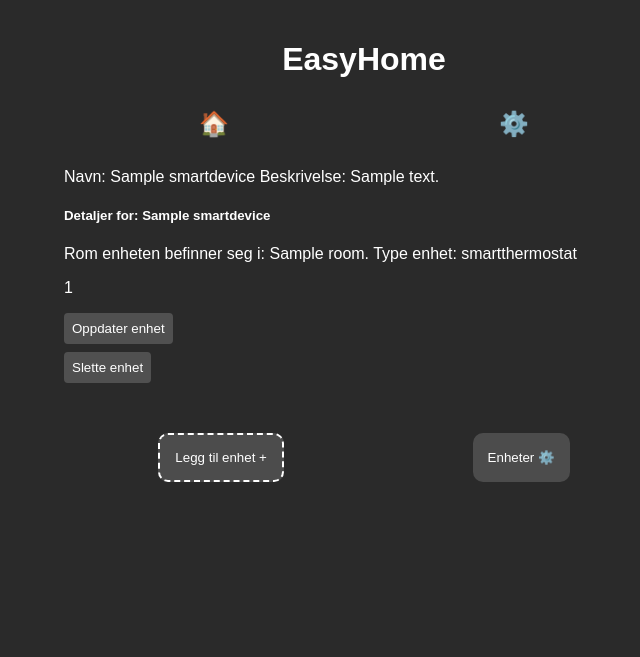
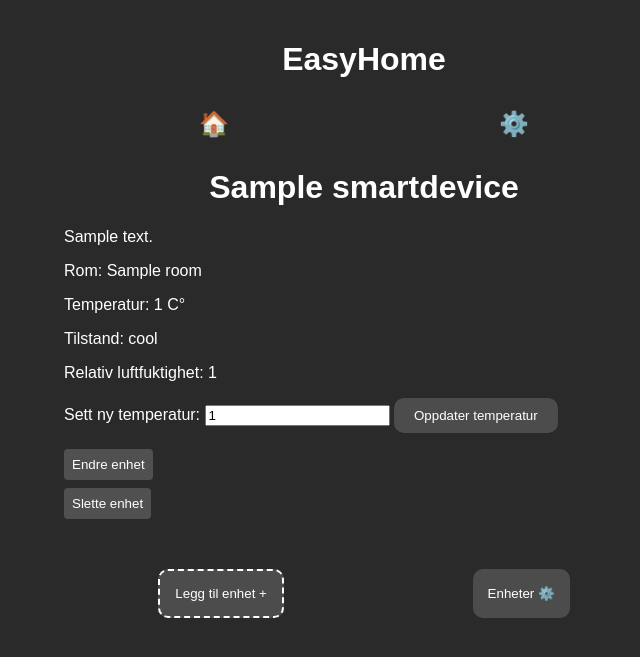
Before and after one commit to StefanBStrand/SETGruppe11HIOF, a Django app: page /device/smartthermostat/1/ in a window 1280 px wide. Shown: the top 657 px of the page, without its empty margins (276-916 px from the left). Run offline with Django 5.2, Linux system fonts and the light colour scheme; a user stored in the database is signed in; tables that the repository leaves empty hold one stand-in row (values such as "Sample post"); one stand-in notice (Sample message) is shown.

Commit message:
Using getters and setters

```diff
--- a/homeapp/forms.py
+++ b/homeapp/forms.py
@@ -16,11 +16,12 @@ class SmartThermostatForm(forms.ModelForm):
 class SmartBulbForm(forms.ModelForm):
     class Meta:
         model = SmartBulb
-        fields = ['name', 'color', 'room']
+        fields = ['is_on','name', 'color', 'room']
 
         labels = {
             "name": "Visningsnavn på smartpære",
             "room": "Rom enheten skal være i",
+            "is_on": "Pære på",
 
         }
 
--- a/homeapp/models.py
+++ b/homeapp/models.py
@@ -1,5 +1,10 @@
 from django.core.validators import MinValueValidator, MaxValueValidator
 from django.db import models
+
+from homeapp.services import send_turn_off_to_external_system, fetch_thermostat_data_from_external_system, \
+    send_temperature_update_to_external_system, send_mode_update_to_external_system, send_turn_on_to_external_system
+
+
 # Create your models here.
 
 
@@ -247,7 +252,7 @@ class SmartBulb(SmartDevice):
 class SmartThermostat(SmartDevice):
     temperature_in_room = models.IntegerField()
     set_temperature = models.IntegerField(default=22)
-    humidity = models.IntegerField()
+    humidity = models.IntegerField(default=50)
 
     def get_device_type(self):
         return "smartthermostat"
--- a/homeapp/urls.py
+++ b/homeapp/urls.py
@@ -23,7 +23,10 @@ urlpatterns = [
     path('device/<str:device_type>/<int:id>/', views.device_detail_view, name='device_detail'),
     path('update_device/<str:device_type>/<int:id>/', views.update_device_view, name='update_device'),
     path('thermostat/<int:id>/', views.thermostat_detail, name='thermostat_detail'),
-    path('device/<int:id>/', views.device_detail_view, name='device_detail'),
+    path('device/<str:device_type>/<int:id>/update-temperature/', views.update_device_temperature, name='update_device_temperature'),
+    #path('device/<int:id>/', views.device_detail_view, name='device_detail'),
+    path('device/<str:device_type>/<int:id>/toggle-light/', views.toggle_light, name='toggle_light'),
+
     path('login/', auth_views.LoginView.as_view(), name='login'),
     path('logout/', auth_views.LogoutView.as_view(next_page='login'), name='logout')
 ]
--- a/homeapp/views.py
+++ b/homeapp/views.py
@@ -1,11 +1,11 @@
+from django.http import HttpResponse
+
 from .forms import SmartThermostatForm, SmartBulbForm, CarChargerForm
 # Create your views here.
 from .models import Home, Room, SmartDevice, CarCharger, SmartThermostat, SmartBulb
 from django.shortcuts import render, get_object_or_404, redirect
 from django.contrib import messages
-from django.urls import reverse_lazy
-
-
+from django.urls import reverse_lazy, reverse
 
 from django.contrib.auth.decorators import login_required
 
@@ -121,6 +121,34 @@ def thermostat_detail(request, id):
     return render(request, 'thermostat_detail.html', {'thermostat': thermostat})
 
 @login_required
+def update_device_temperature(request, device_type, id):
+    if request.method == "POST":
+        # Hent enheten basert på device_type og id
+        device = get_object_or_404(SmartThermostat, id=id)
+
+
+        # Hent ny temperatur fra POST-data
+        new_temperature = int(request.POST.get('temperature'))
+
+        try:
+            # Kall modellen sin metode for oppdatering
+            response_message = device.update_temperature(new_temperature)
+            # Legg til en suksessmelding
+            messages.success(request, response_message)
+        except Exception as e:
+            # Legg til en feilmelding ved unntak
+            messages.error(request, f"Feil ved oppdatering av temperatur: {e}")
+
+        # Omdiriger tilbake til riktig device_detail URL
+        return redirect('device_detail', device_type=device_type, id=id)
+
+    messages.error(request, "Invalid request method.")
+    return redirect(reverse('device_detail', kwargs={'device_type': device_type, 'id': id}))
+    #return render(request, 'device_detail.html', {'device': device, 'device_type': device_type})
+
+
+
+@login_required
 def new_device_list(request):
     return render(request, 'new_device_list.html')
 
@@ -197,3 +225,26 @@ def delete_device_view(request, device_type, id):
 
 
     return render(request, 'delete_device.html', {'device': device, 'device_type': device_type})
+
+@login_required
+def toggle_light(request, device_type, id):
+
+    if device_type != "smartbulb":
+        return redirect('device_detail', device_type=device_type, id=id)
+
+    bulb = get_object_or_404(SmartBulb, id=id)
+
+    try:
+        if bulb.is_on:
+
+            response_message = bulb.turn_off()
+            messages.success(request, response_message)
+        else:
+            #
+            response_message = bulb.turn_on()
+            messages.success(request, response_message)
+    except Exception as e:
+        messages.error(request, f"Failed to toggle light: {e}")
+
+
+    return redirect('device_detail', device_type=device_type, id=id)
--- a/templates/base.html
+++ b/templates/base.html
@@ -20,7 +20,24 @@
         <button id="settings-btn" class="icon-button">⚙️</button>
     </nav>
 
+        <script>
 
+    setTimeout(function() {
+        const messages = document.getElementById('messages');
+        if (messages) {
+            messages.style.display = 'none'; // Skjuler meldingen
+        }
+    }, 3000);
+</script>
+
+
+{% if messages %}
+    <ul id="messages" class="messages">
+        {% for message in messages %}
+            <li class="{{ message.tags }}">{{ message }}</li>
+        {% endfor %}
+    </ul>
+{% endif %}
 
 {% block content %}
 {% endblock content %}
--- a/templates/device_detail.html
+++ b/templates/device_detail.html
@@ -1,23 +1,50 @@
 {% extends "base.html" %}
 
 {% block content %}
-<h2></h2>
+<h1>{{device.name}}</h1>
 
-Navn: {{device.name}}
+{{device.description}}
 
-Beskrivelse: {{device.description}}
+    <p>Rom: {{device.room}}</p>
+    {% if device.get_device_type == 'smartthermostat' %}
+    <p>Temperatur: {{ device.get_temperature }} C&deg;</p>
+<p>Tilstand: {{ device.get_mode }}</p>
+<p>Relativ luftfuktighet: {{ device.get_humidity }}</p>
+<form method="post" action="{% url 'update_device_temperature' device_type=device.get_device_type id=device.id %}">
+    {% csrf_token %}
+    <label for="temperature">Sett ny temperatur:</label>
+    <input type="number" id="temperature" name="temperature" value="{{ device.get_temperature }}">
+    <button type="submit">Oppdater temperatur</button>
+</form>
+    {% endif %}
+
+    {% if device.get_device_type == 'smartbulb' %}
+    <p>Farge: {{ device.get_color }}</p>
+<p>Tilstand: {% if device.get_is_on_status == False %}Lys er av{% else %}Lys er på{% endif %}</p>
+<p>Styrke: {{ device.get_brightness}}</p>
+    <form method="post" action="{% url 'toggle_light' device_type=device.get_device_type id=device.id %}">
+        {% csrf_token %}
+        <button type="submit">
+            {% if device.is_on %}
+                Slå av lyset
+            {% else %}
+                Slå på lyset
+            {% endif %}
+        </button>
+    </form>
+
+    {% endif %}
+
+    {% if device.get_device_type == 'carcharger' %}
+    <p>Batteri: {{ get_battery_charge }} kW</p>
+<p>Batterikapasitet: {{ device.get_battery_capacity }} kW</p>
+<p>Ladestatus: {{ device.get_is_charging_status }}</p>
+<p>Strømstyrke: {{ device.get_current_power_consumption }} A</p>
+{% endif %}
 
 
-
-
-    <h5>Detaljer for: {{device.name}}</h5>
-    <p>Rom enheten befinner seg i: {{device.room}}. Type enhet: {{ device.get_device_type }}</p>
-    {% if device.get_device_type == 'smartthermostat' %}
-        {{ device.get_temperature }}
-
-    {% endif %}
     </p>
-<button class="device-button"><a href="{% url 'update_device' device.get_device_type device.id %}">Oppdater enhet</a></button>
+<button class="device-button"><a href="{% url 'update_device' device.get_device_type device.id %}">Endre enhet</a></button>
 <button class="device-button"><a href="{% url 'delete_device' device.get_device_type device.id %}">Slette enhet</a></button>
 
 
```
